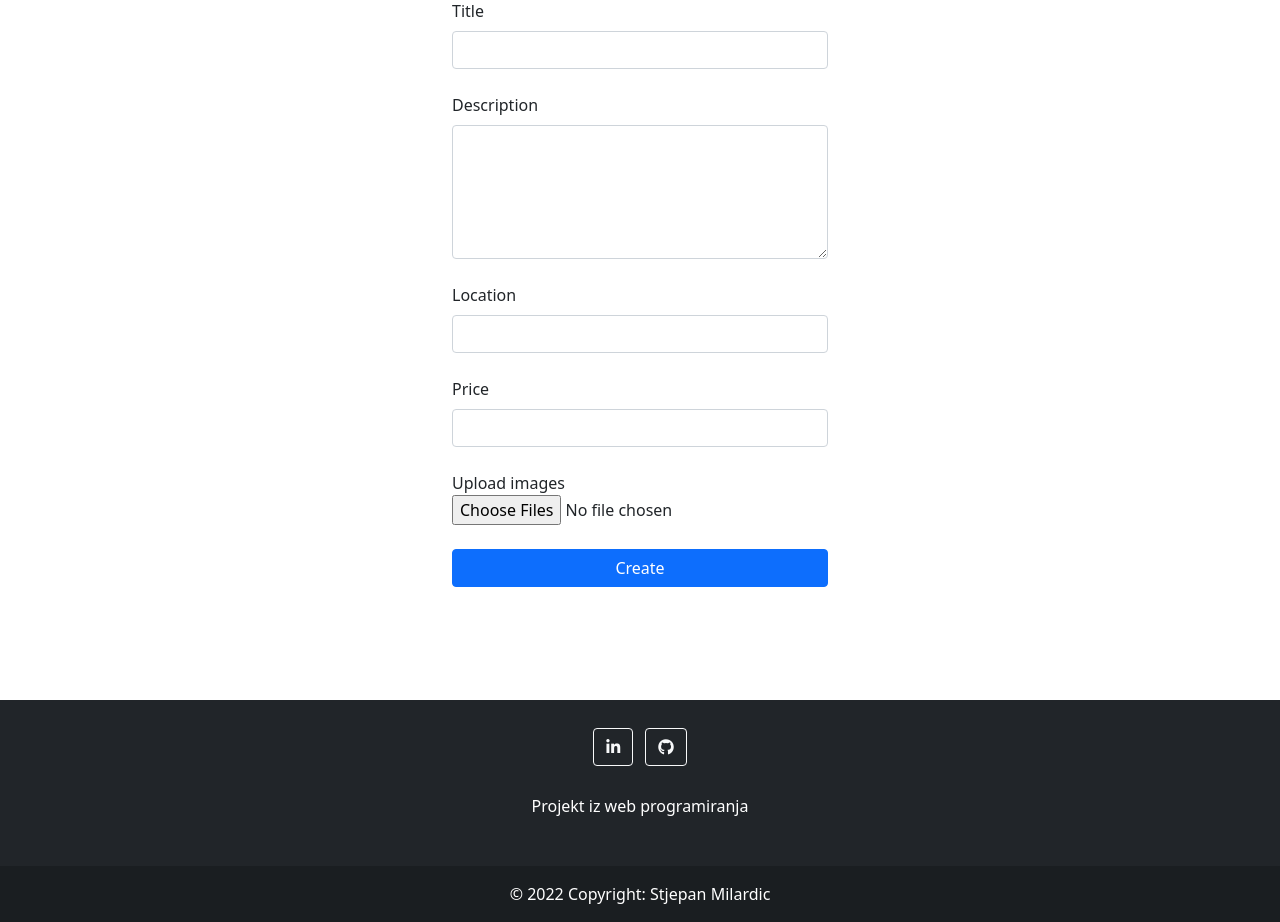
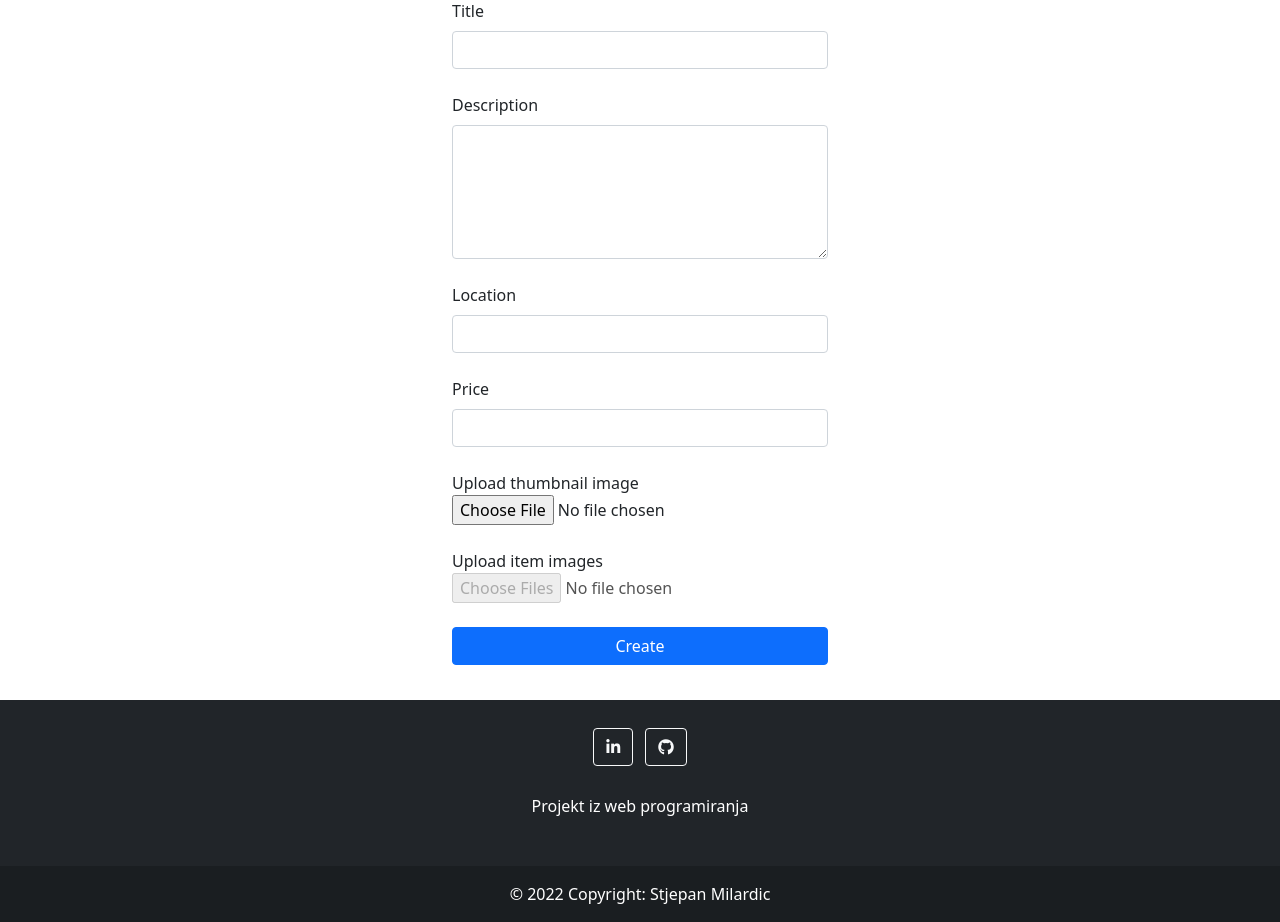
Before and after one commit to milardich/carz, a PHP site: page /create_item_page.php in a window 1280 px wide. Shown: the part 204-1126 px from the top of the page. Run offline with PHP 8.4, Linux system fonts and the light colour scheme; some libraries are stand-ins or nearby versions.

Commit message:
img upload

```diff
--- a/classes/itemHandler.php
+++ b/classes/itemHandler.php
@@ -35,5 +35,8 @@ class ItemHandler{
             '$this->_itemTitle', '$this->_itemDescription', '$this->_itemLocation', '$this->_itemPrice', '$this->_itemThumbnail', '$current_date'
         )";
         $result = Database::Connect()->query($sql_insert);
+        if(!$result){
+            echo "Failed!";
+        }
     }
 }
--- a/create_item_page.php
+++ b/create_item_page.php
@@ -38,8 +38,13 @@
             </div>
 
             <div class="form-outline mb-4">
-                <label for="exampleFormControlFile1">Upload images</label>
-                <input type="file" class="form-control-file" id="exampleFormControlFile1" multiple>
+                <label for="exampleFormControlFile1">Upload thumbnail image</label>
+                <input type="file" name="thumbnail_img" class="form-control-file" id="exampleFormControlFile1">
+            </div>
+
+            <div class="form-outline mb-4">
+                <label for="exampleFormControlFile1">Upload item images</label>
+                <input type="file" class="form-control-file" id="exampleFormControlFile1" multiple disabled>
             </div>
 
 
```
Also changed, not shown: classes/imageHandler.php (added, +15 -0 lines), create_item_script.php (+6 -1 lines).
